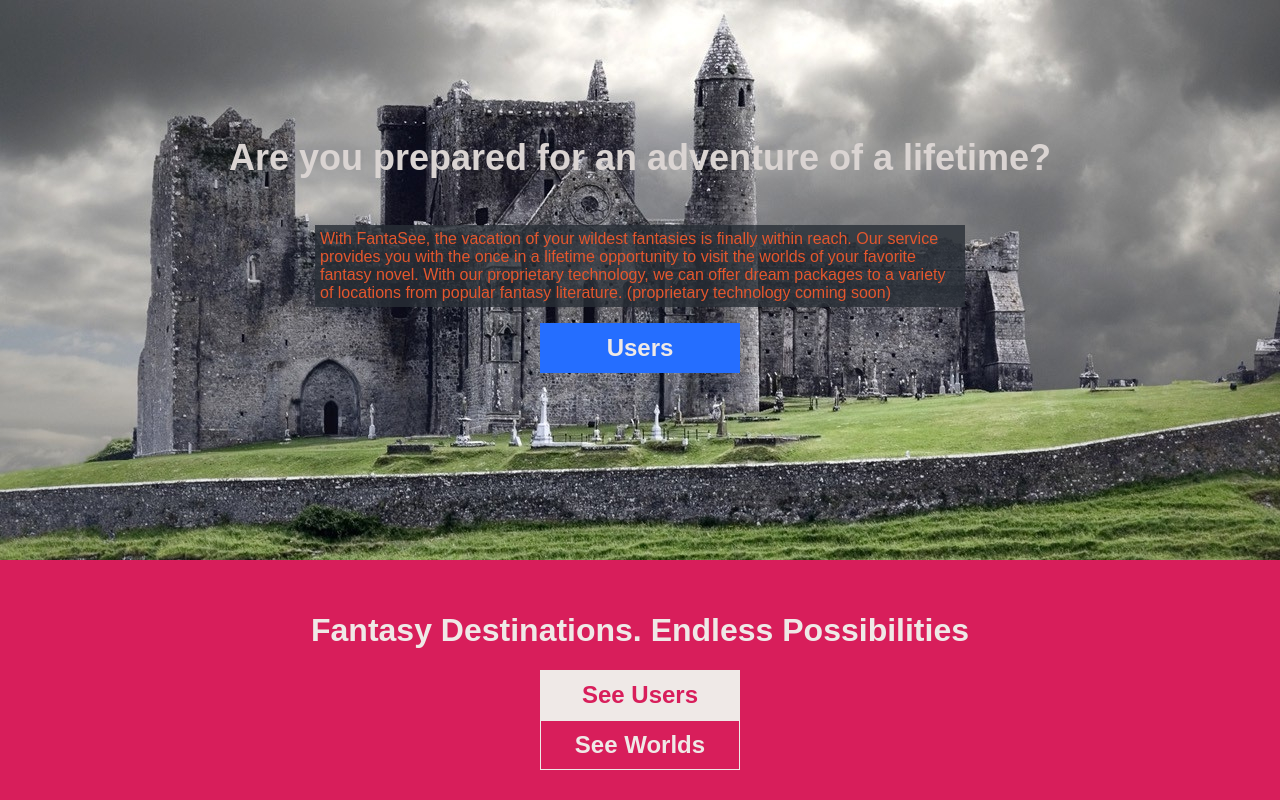
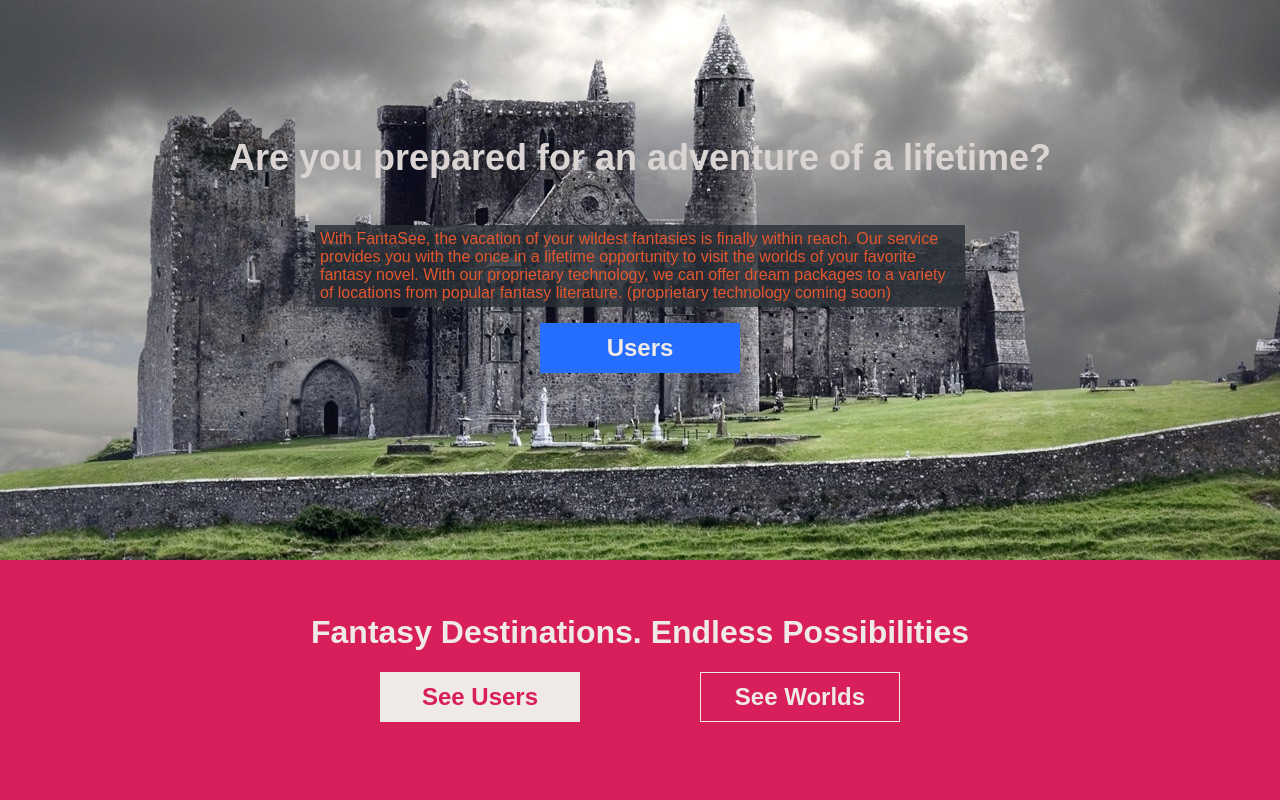
Before and after one commit to JasenABaker/project-three, a React (Create React App) app in the folder client/: page / in a window 1280 px wide. Shown: the part 204-1004 px from the top of the page. Built offline with nearby package versions, Linux system fonts and the light colour scheme; no server answers; a web font is replaced by a local one.

Commit message:
added a styling to the footer component

```diff
--- a/client/src/components/styled-components/Footer.js
+++ b/client/src/components/styled-components/Footer.js
@@ -1,6 +1,7 @@
 import React, { Component } from 'react'
 import styled from 'styled-components'
-import { ButtonFooterOne, ButtonFooterTwo} from './Buttons'
+import { ButtonFooterOne, ButtonFooterTwo } from './Buttons'
+import { Link } from 'react-router-dom'
 
 
 
@@ -20,16 +21,23 @@ const StyleFooter = styled.footer`
     }
 `
 
+const ButtonDiv = styled.div`
+    height: 40%;
+    width: 50%;
+    display: flex;
+    justify-content: space-around;
+`
+
 
 class Footer extends Component {
-    render(){
-        return(
+    render() {
+        return (
             <StyleFooter>
                 <h1>Fantasy Destinations. Endless Possibilities</h1>
-                <div>
-                    <ButtonFooterOne>See Users</ButtonFooterOne>
-                    <ButtonFooterTwo>See Worlds</ButtonFooterTwo>
-                </div>
+                <ButtonDiv>
+                    <Link to='/Users' style={{ textDecoration: 'none', color: 'inherit' }}><ButtonFooterOne>See Users</ButtonFooterOne></Link>
+                    <Link to='/Worlds' style={{ textDecoration: 'none', color: 'inherit' }}><ButtonFooterTwo>See Worlds</ButtonFooterTwo></Link>
+                </ButtonDiv>
             </StyleFooter>
 
         )
```
